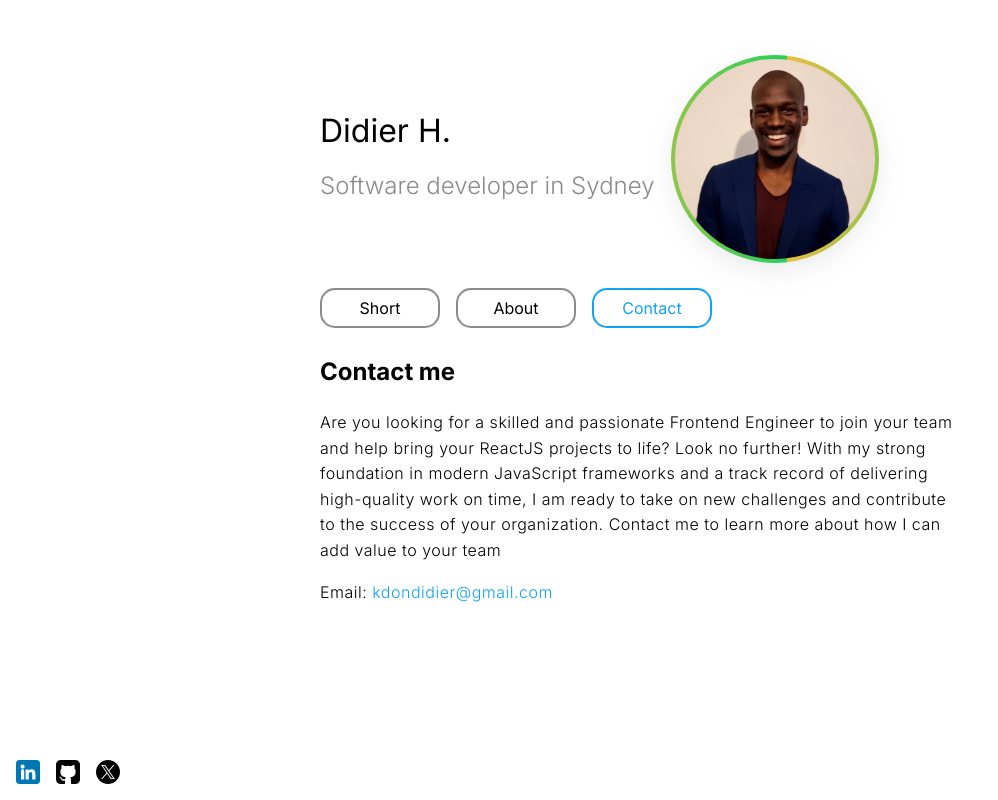
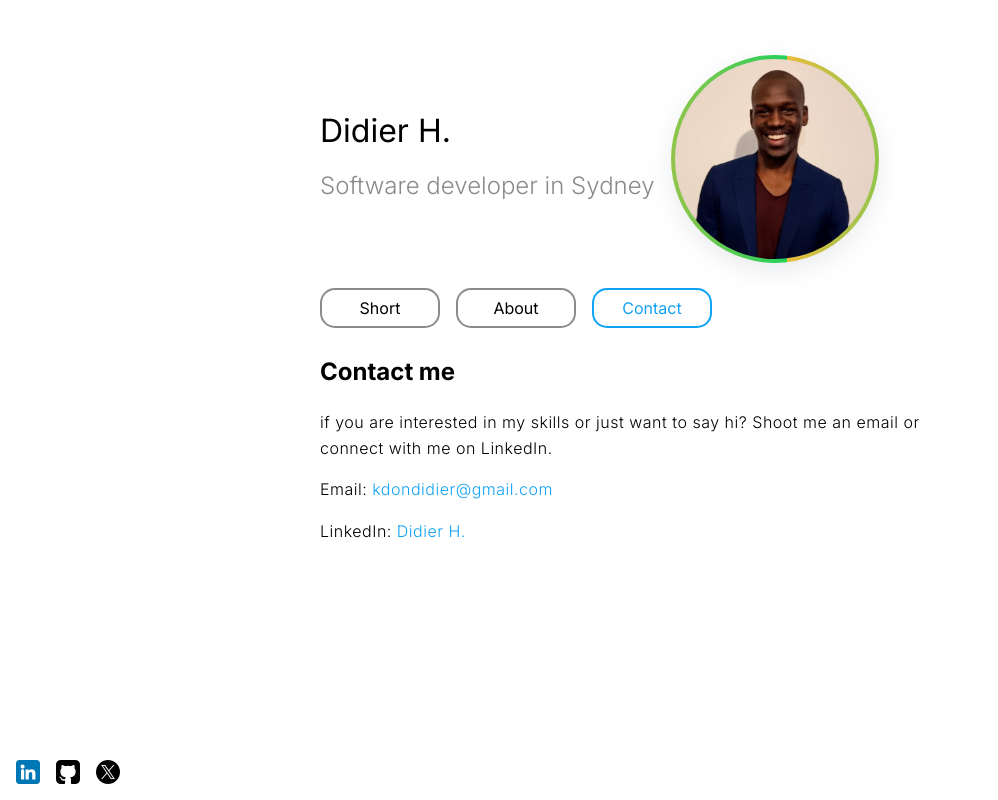
Before and after one commit to Didier187/react-portfolio, a Next.js app: page /contact in a window 1280 px wide. Shown: the whole page, without its empty margins (0-998 px from the left). Built offline with nearby package versions, Linux system fonts and the light colour scheme.

Commit message:
Refactor code and update dependencies

```diff
--- /dev/null
+++ b/app/about/layout.tsx
@@ -0,0 +1,5 @@
+import DetailsLayout from "../../components/DetailsLayout";
+
+export default function layout({ children }: { children: React.ReactNode }) {
+  return <DetailsLayout>{children}</DetailsLayout>;
+}
--- a/app/blog/page.tsx
+++ b/app/blog/page.tsx
@@ -1,9 +1,5 @@
 import { PostList } from "../../components/PostList";
 
 export default function page() {
-  return (
-    <div>
-      <PostList />
-    </div>
-  )
+  return <PostList />;
 }
--- /dev/null
+++ b/app/contact/layout.tsx
@@ -0,0 +1,5 @@
+import DetailsLayout from "../../components/DetailsLayout";
+
+export default function layout({ children }: { children: React.ReactNode }) {
+  return <DetailsLayout>{children}</DetailsLayout>;
+}
--- a/app/layout.tsx
+++ b/app/layout.tsx
@@ -9,11 +9,11 @@ import HeaderFrame from "../components/HeaderFrame";
 const inter = Inter({ subsets: ["latin"] });
 
 export const metadata: Metadata = {
-  metadataBase: new URL('https://www.didier.one'),
+  metadataBase: new URL("https://www.didier.one"),
   alternates: {
-    canonical: 'didier.one',
+    canonical: "didier.one",
     languages: {
-      'en-US': '/en-US',
+      "en-US": "/en-US",
     },
   },
   title: "Didier H.",
@@ -46,16 +46,7 @@ export default function RootLayout({
   return (
     <html lang="en">
       <body className={inter.className} suppressHydrationWarning={true}>
-        <main className="container">
-          <div className="header-section">
-            <HeaderFrame name="Didier H." role="Software developer in Sydney" />
-            <div className="gradient-box">
-              <Avatar />
-            </div>
-          </div>
-          <Tabs />
-          <div className="tab-content">{children}</div>
-        </main>
+        <main className="container">{children}</main>
         <footer>
           <Social />
         </footer>
--- a/components/ContactMe.tsx
+++ b/components/ContactMe.tsx
@@ -7,17 +7,22 @@ export default function ContactMe() {
       <div className="contact">
         <div className="contact-info">
           <p>
-            Are you looking for a skilled and passionate Frontend Engineer to
-            join your team and help bring your ReactJS projects to life? Look no
-            further! With my strong foundation in modern JavaScript frameworks
-            and a track record of delivering high-quality work on time, I am
-            ready to take on new challenges and contribute to the success of
-            your organization. Contact me to learn more about how I can add
-            value to your team
+            if you are interested in my skills or just want to say hi?
+            Shoot me an email or connect with me on LinkedIn.
           </p>
           <p>
             <span className="bold">Email: </span>
             <a href="mailto:kdondidier@gmail.com">kdondidier@gmail.com</a>
+          </p>
+          <p>
+            <span className="bold">LinkedIn: </span>
+            <a
+              href="https://www.linkedin.com/in/didier-h-66953a211/"
+              target="_blank"
+              rel="noopener noreferrer"
+            >
+              Didier H.
+            </a>
           </p>
         </div>
       </div>
--- /dev/null
+++ b/components/DetailsLayout.tsx
@@ -0,0 +1,23 @@
+import Avatar from "./Avatar";
+import HeaderFrame from "./HeaderFrame";
+import Tabs from "./Tabs";
+
+export default function DetailsLayout({
+  children,
+}: {
+  children: React.ReactNode;
+}) {
+  return (
+    <div>
+      <div className="header-section">
+        <HeaderFrame name="Didier H." role="Software developer in Sydney" />
+        <div className="gradient-box">
+          <Avatar />
+        </div>
+      </div>
+      <Tabs />
+
+      <div className="tab-content">{children}</div>
+    </div>
+  );
+}
--- a/package.json
+++ b/package.json
@@ -3,6 +3,10 @@
   "version": "0.1.0",
   "private": true,
   "dependencies": {
+    "@mdx-js/loader": "^3.0.0",
+    "@mdx-js/react": "^3.0.0",
+    "@next/mdx": "^14.0.4",
+    "@types/mdx": "^2.0.10",
     "gray-matter": "^4.0.3",
     "next": "^14.0.4",
     "postcss-normalize": "^10.0.1",
--- a/tsconfig.json
+++ b/tsconfig.json
@@ -27,7 +27,7 @@
     ".next/types/**/*.ts",
     "**/*.ts",
     "**/*.tsx"
-  ],
+, "app/blog/[slug]/page.tsx"  ],
   "exclude": [
     "node_modules"
   ]
```
Also changed, not shown: app/mdx-components.tsx (added, +7 -0 lines), app/page.tsx (+8 -6 lines), components/About.tsx (+7 -7 lines), 1 other file (tests, documents, lock files or other folders).
